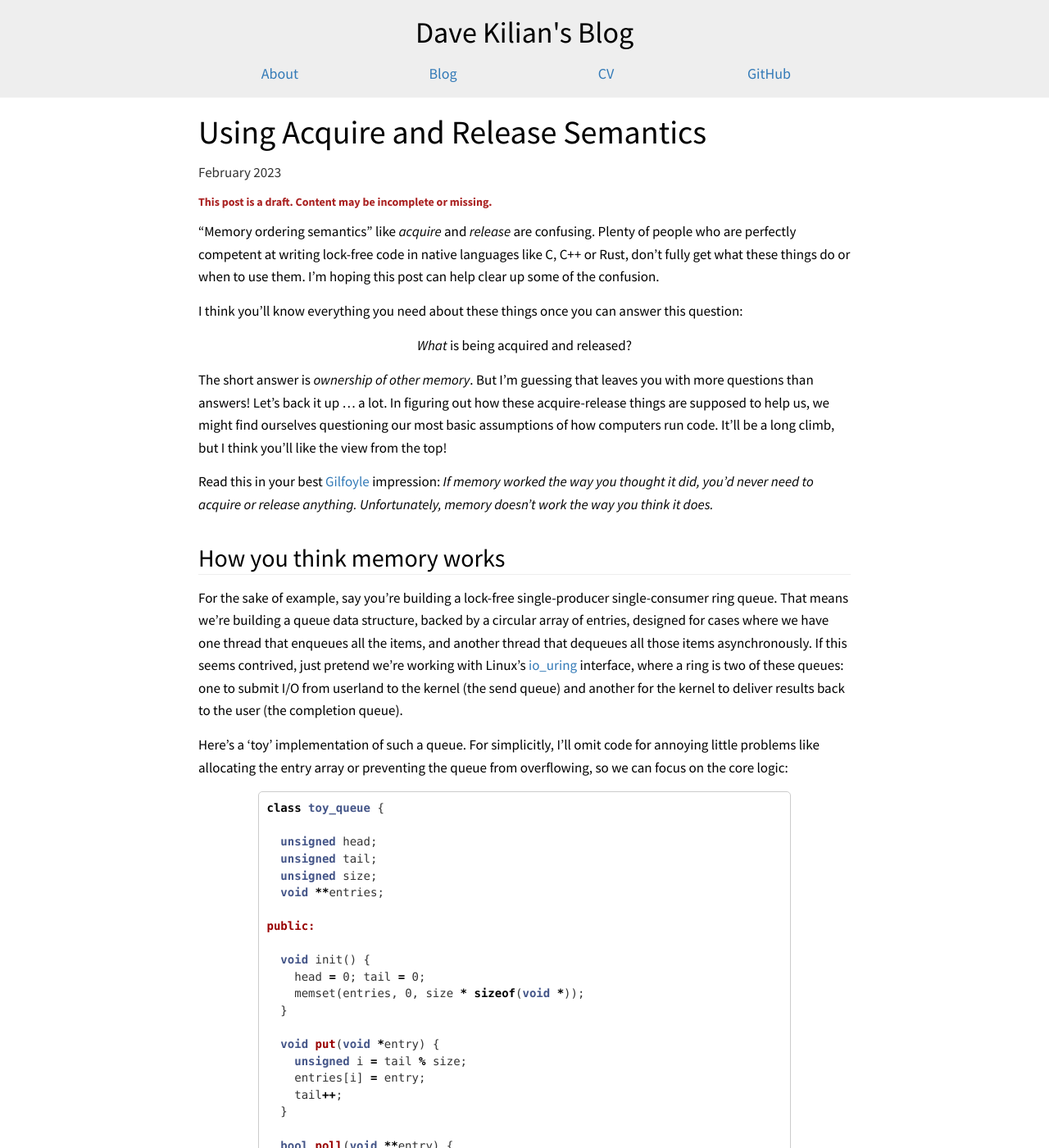
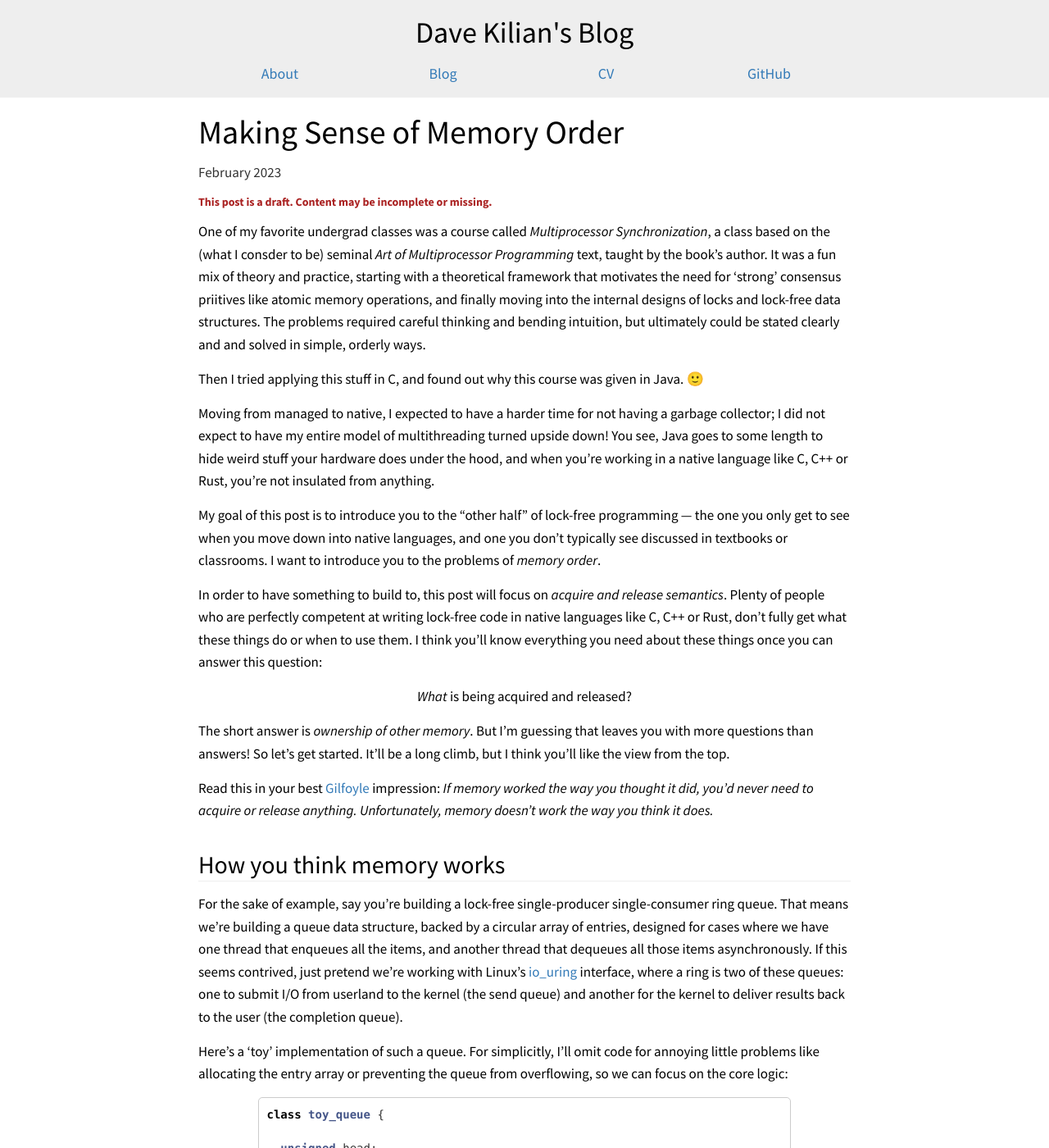
Before and after one commit to davekilian/davekilian.github.com, a Jekyll site: the page built from _posts/2023-02-08-acquire-release.markdown, in a window 1280 px wide and 1400 px high. Shown: the whole window at 82% size. Built offline with Jekyll 4.4.1, drawn with Linux system fonts in a browser that asks for light colours; nearby versions of some CDN libraries; formulas are drawn with MathJax 3; some of the changed text lies outside the part shown.

Commit message:
more edits

```diff
--- a/_posts/2023-02-08-acquire-release.markdown
+++ b/_posts/2023-02-08-acquire-release.markdown
@@ -1,17 +1,23 @@
 ---
 layout: post
-title: Using Acquire and Release Semantics
+title: Making Sense of Memory Order
 author: Dave
 draft: true
 ---
 
-"Memory ordering semantics" like *acquire* and *release* are confusing. Plenty of people who are perfectly competent at writing lock-free code in native languages like C, C++ or Rust, don't fully get what these things do or when to use them. I'm hoping this post can help clear up some of the confusion.
+One of my favorite undergrad classes was a course called *Multiprocessor Synchronization*, a class based on the (what I consder to be) seminal *Art of Multiprocessor Programming* text, taught by the book's author. It was a fun mix of theory and practice, starting with a theoretical framework that motivates the need for 'strong' consensus priitives like atomic memory operations, and finally moving into the internal designs of locks and lock-free data structures. The problems required careful thinking and bending intuition, but ultimately could be stated clearly and and solved in simple, orderly ways.
 
-I think you'll know everything you need about these things once you can answer this question:
+Then I tried applying this stuff in C, and found out why this course was given in Java. 🙂
+
+Moving from managed to native, I expected to have a harder time for not having a garbage collector; I did not expect to have my entire model of multithreading turned upside down! You see, Java goes to some length to hide weird stuff your hardware does under the hood, and when you're working in a native language like C, C++ or Rust, you're not insulated from anything.
+
+My goal of this post is to introduce you to the "other half" of lock-free programming &mdash; the one you only get to see when you move down into native languages, and one you don't typically see discussed in textbooks or classrooms. I want to introduce you to the problems of *memory order*.
+
+In order to have something to build to, this post will focus on *acquire and release semantics*. Plenty of people who are perfectly competent at writing lock-free code in native languages like C, C++ or Rust, don't fully get what these things do or when to use them. I think you'll know everything you need about these things once you can answer this question:
 
 <center><i>What</i> is being acquired and released?</center>
 
-The short answer is *ownership of other memory*. But I'm guessing that leaves you with more questions than answers! Let's back it up ... a lot. In figuring out how these acquire-release things are supposed to help us, we might find ourselves questioning our most basic assumptions of  how computers run code. It'll be a long climb, but I think you'll like the view from the top!
+The short answer is *ownership of other memory*. But I'm guessing that leaves you with more questions than answers! So let's get started. It'll be a long climb, but I think you'll like the view from the top.
 
 Read this in your best [Gilfoyle](https://www.hbo.com/silicon-valley/cast-and-crew/bertram-gilfoyle) impression: *If memory worked the way you thought it did, you'd never need to acquire or release anything. Unfortunately, memory doesn't work the way you think it does.*
 
```
Also changed, not shown: other parts of _posts/2023-02-08-acquire-release.markdown (+1 -1 lines).
